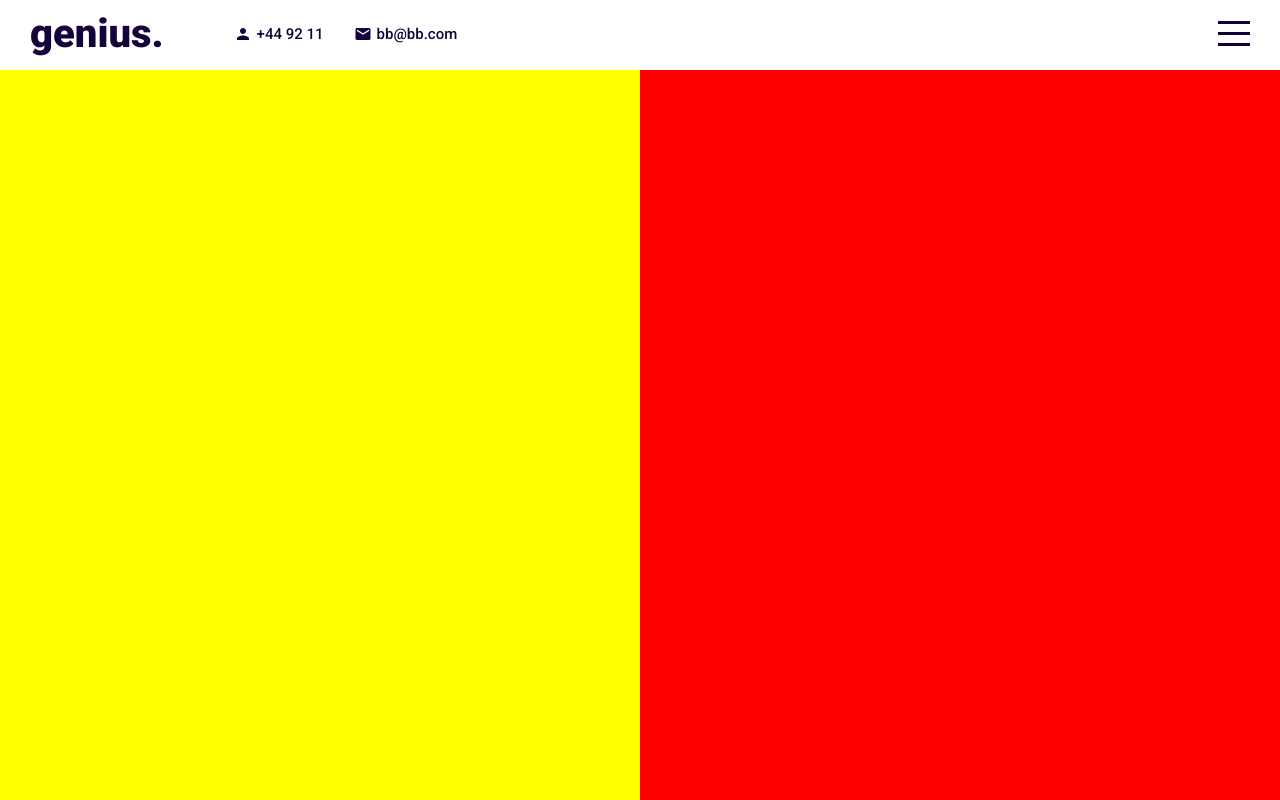
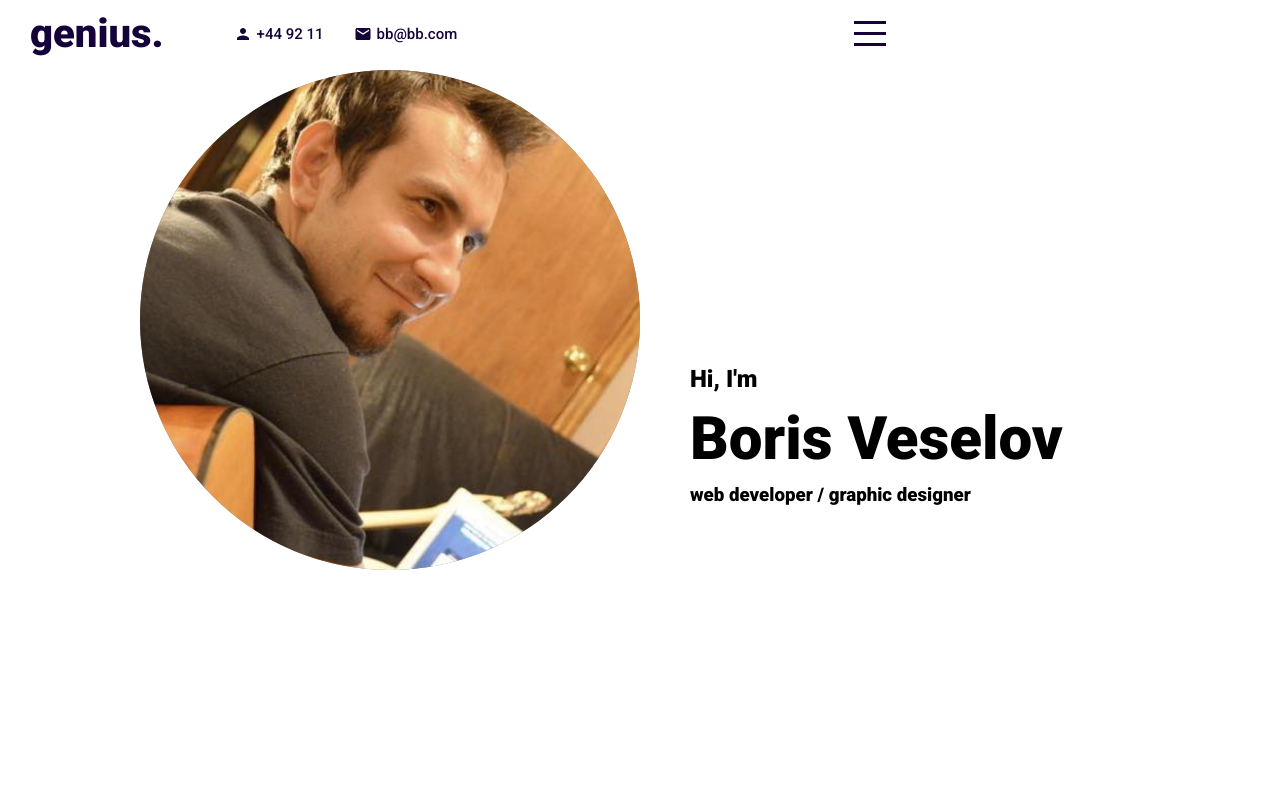
Before and after one commit to Boris-Veselov/BV-Portfolio, a React (Create React App) app: page / in a window 1280 px wide. Built offline with nearby package versions, Linux system fonts and the light colour scheme.

Commit message:
main image update

```diff
--- a/src/components/intro/Intro.jsx
+++ b/src/components/intro/Intro.jsx
@@ -3,8 +3,21 @@
 export default function Intro() {
   return (
     <div className='intro' id='intro'>
-      <div className='left'></div>
-      <div className='right'></div>
+      <div className='left'>
+        <div className="imgContainer">
+          <img src='assets/me.png' alt=''/>
+        </div>
+      </div>
+      <div className='right'>
+        <div className='wrapper'>
+          <h2> Hi, I'm</h2>
+          <h1>Boris Veselov</h1>
+          <h3>web developer / graphic designer<span></span></h3>
+        </div>
+        <a href='#portfolio'>
+          <img src='assets/down.png' alt=''/>
+        </a>
+      </div>
     </div>
   )
 }
--- a/src/components/intro/intro.scss
+++ b/src/components/intro/intro.scss
@@ -4,10 +4,56 @@
 
     .left {
         flex: 0.5;
-        background-color: yellow;
+        overflow: hidden;
+
+        .imgContainer {
+            width: 500px;
+            height: 500px;
+            background-color: gray;
+            border-radius: 50%;
+            display: flex;
+            align-items: flex-end;
+            justify-content: center;
+            float: right;
+
+            img {
+                height: 100%;
+            }
+
+            }
+        }
     }
     .right {
         flex: 0.5;
-        background-color: red;
+        position: relative;
+
+
+        .wrapper {
+            width: 100%;
+            height: 100%;
+            padding-left: 50px;
+            display: flex;
+            flex-direction: column;
+            justify-content: center;
+
+            h1 {
+                font-size: 60px;
+                margin: 10px 0;
+            h2 {
+                font-size: 35px;
+            }
+            h3 {
+                font-size: 30px;
+            }
+        }
+        a {
+            position: absolute;
+            bottom: 10px;
+            left: 40%;
+
+            img {
+                width: 10px;
+            }
+        }
     }
 }
```
